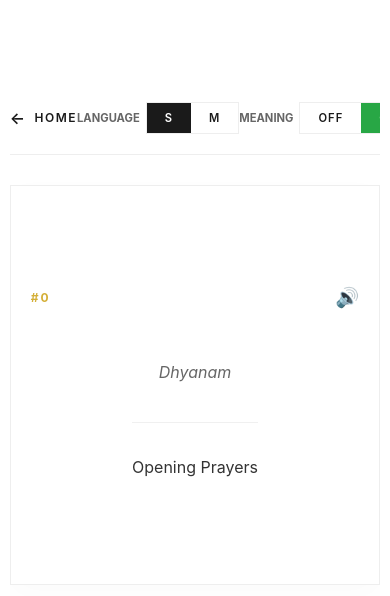
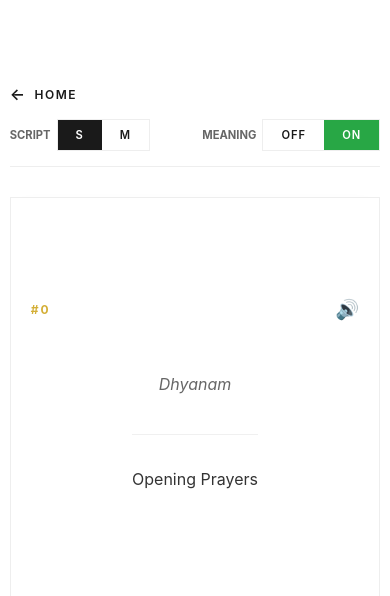
Before and after one commit to arunaj-1989/devotional_app, a Flask app: page /stotram/Vishnu/flashcard/0?lang=sanskrit in a window 390 px wide. Shown: the part 78-674 px from the top of the page. Run offline with Flask 3, Linux system fonts and the light colour scheme.

Commit message:
added toggle for meaning

```diff
--- a/static/style.css
+++ b/static/style.css
@@ -170,10 +170,19 @@ body {
     display: flex;
     justify-content: space-between;
     align-items: center;
+    flex-wrap: wrap;
+    gap: 15px;
     width: 100%;
     padding: 20px 0;
     border-bottom: 1px solid #eee;
     margin-bottom: 30px;
+}
+
+.settings-controls {
+    display: flex;
+    align-items: center;
+    gap: 20px;
+    flex-wrap: wrap;
 }
 
 .home-link {
@@ -297,4 +306,17 @@ body {
     .hero-section { padding: 60px 20px; }
     .stotram-card { padding: 30px 20px; }
     .flashcard { padding: 40px 20px; }
+
+    .controls-row {
+        justify-content: center;
+        padding: 15px 0;
+    }
+    .home-link {
+        width: 100%;
+        justify-content: flex-start;
+    }
+    .settings-controls {
+        width: 100%;
+        justify-content: space-between;
+    }
 }
--- a/templates/flashcard.html
+++ b/templates/flashcard.html
@@ -30,8 +30,9 @@
     <div class="flashcard-page-container">
         <div class="controls-row">
             <a href="/" class="home-link" title="Back to Home"><span class="nav-arrow">←</span> HOME</a>
+            <div class="settings-controls">
                 <div class="language-wrapper">
-                <span class="toggle-title">Language</span>
+                    <span class="toggle-title">Script</span>
                     <div class="language-toggle">
                         <input type="radio" id="lang-sanskrit" name="selected_language" value="sanskrit" {% if selected_language == "sanskrit" %}checked{% endif %} onchange="setLanguage(this.value)">
                         <label for="lang-sanskrit">S</label>
@@ -46,6 +47,7 @@
                         <label for="meaning-off" class="off-label">OFF</label>
                         <input type="radio" id="meaning-on" name="show_meaning" value="true" {% if show_meaning == "true" %}checked{% endif %} onchange="setMeaning(true)">
                         <label for="meaning-on" class="on-label">ON</label>
+                    </div>
                 </div>
             </div>
         </div>
```
Lines whose indentation alone changed are shown as unchanged.
